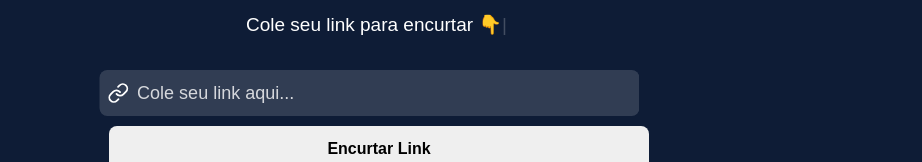
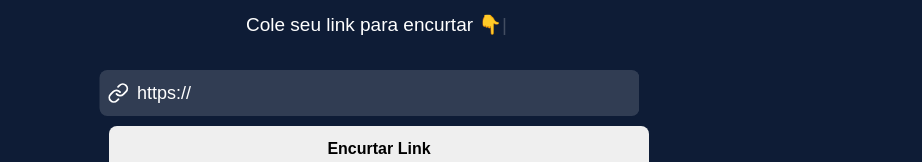
Before and after one commit to ponqueli/encurtador-link, a React (Create React App) app: page / in a window 1280 px wide. Shown: the part 473-635 px from the top of the page, without its empty margins (261-1183 px from the left). Built offline with nearby package versions, Linux system fonts and the light colour scheme.

Commit message:
ajustes finais inserindo default http input, fecha o item, keyup enter para encurtar link

```diff
--- a/src/pages/Home/index.js
+++ b/src/pages/Home/index.js
@@ -12,7 +12,7 @@ import api from '../../services/api'
 
 export default function Home() {
 
-  const [link, setLink] = useState('')
+  const [link, setLink] = useState('https://')
   const [data, setData] = useState({})
   const [qrCode, setQrCode] = useState('')
   const [showModal, setShowModal] = useState(false)
@@ -67,6 +67,7 @@ export default function Home() {
               placeholder="Cole seu link aqui..."
               value={ link }
               onChange={(e) => setLink(e.target.value)}
+              onKeyUp={(e) => (e.key === "Enter" ? handleShortLink() : {})}
             />
           </div>
           <button onClick={handleShortLink}>Encurtar Link</button>
@@ -74,7 +75,11 @@ export default function Home() {
         <Menu/>
         { showModal && (
           <LinkItem
-            closeModal={ ()=> setShowModal(false) }
+            closeModal={ ()=> {
+              setShowModal(false)
+              setLink('https://')
+             }
+            }
             content={ data }
           />
         )}
```
